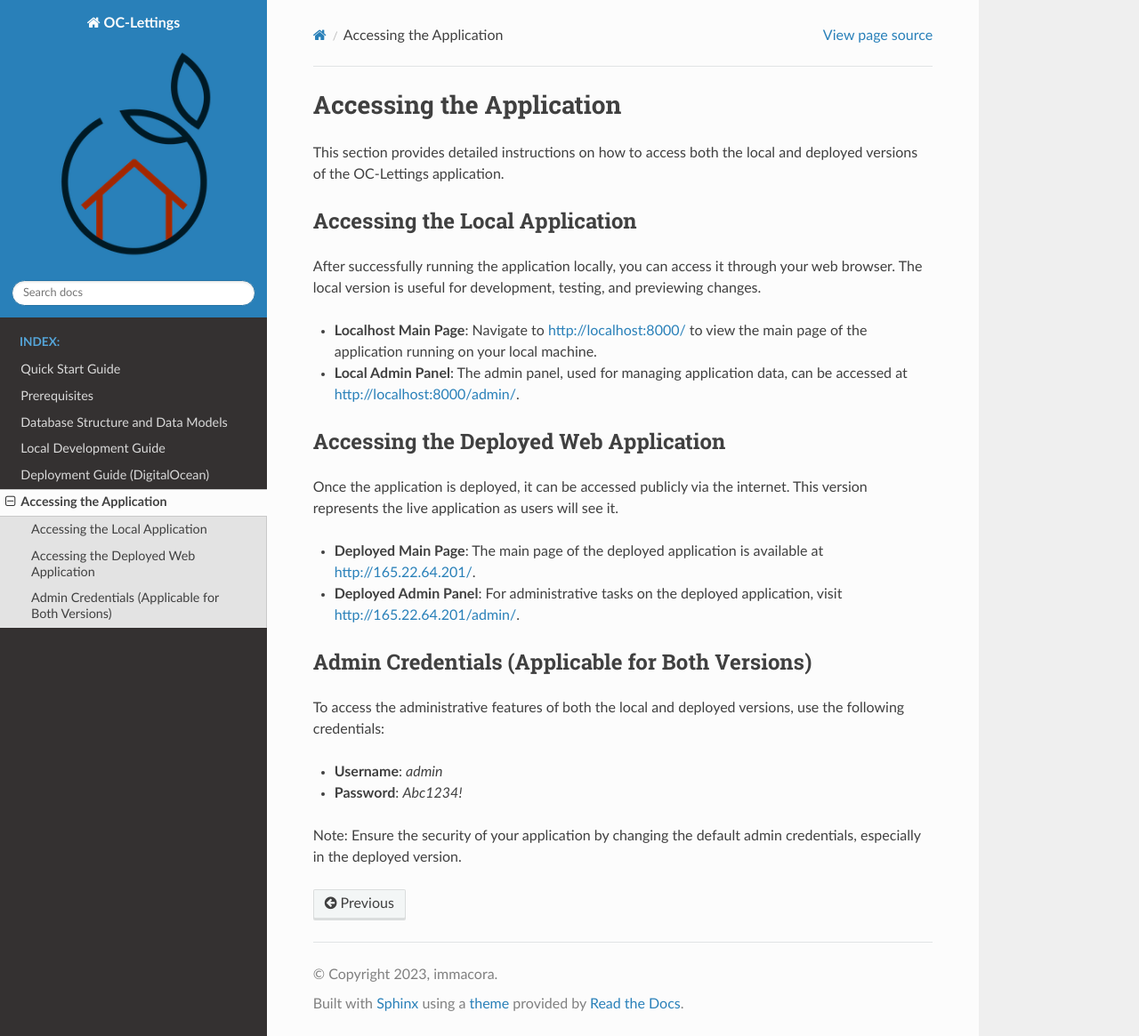
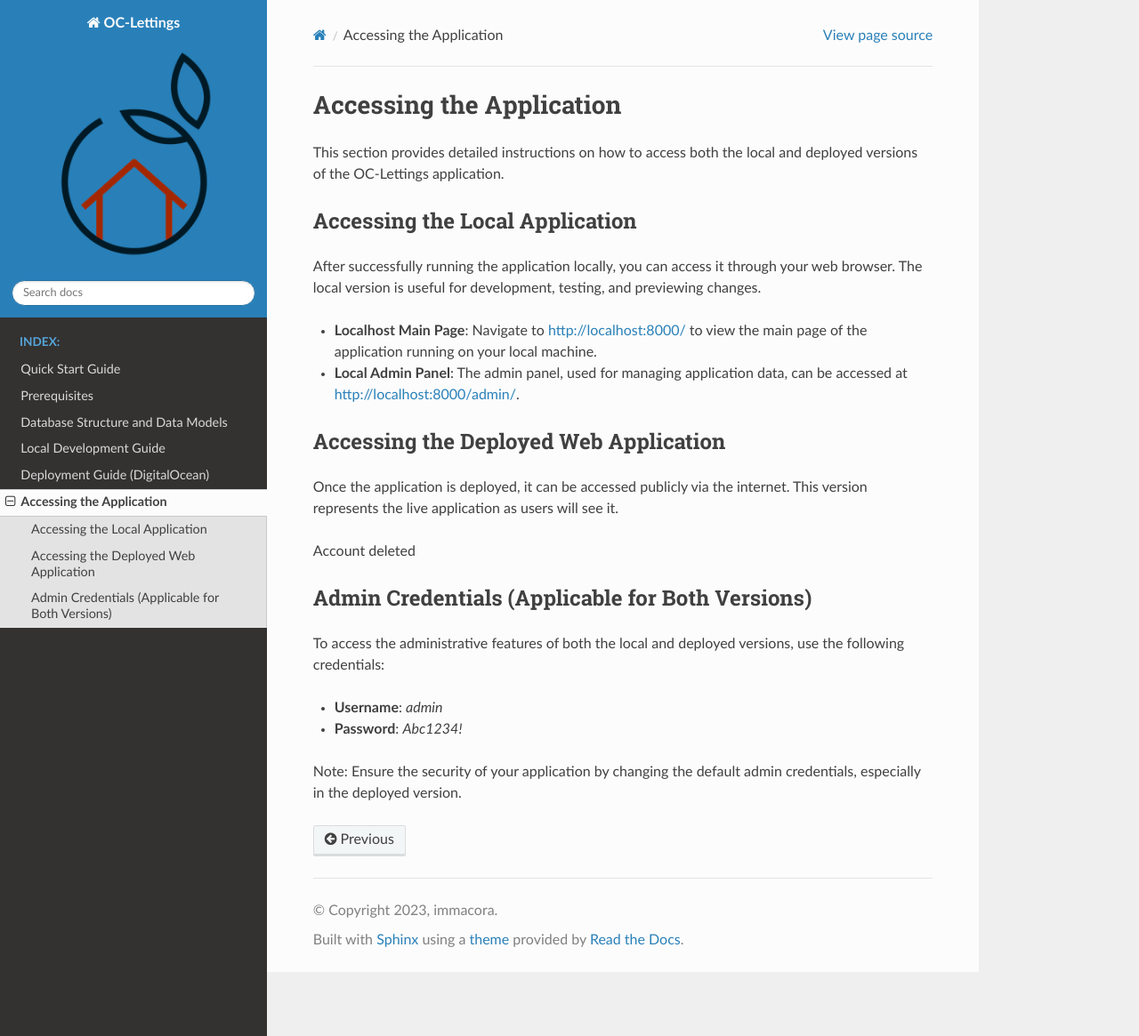
Before and after one commit to immacora/OpenclassroomsProject13, a Sphinx documentation site: the page built from doc/application_access.rst, in a window 1280 px wide and 1165 px high. Shown: the whole window at 89% size. Built offline with Sphinx 7.4.7 and the Read the Docs theme 2.0.0, drawn with Linux system fonts in a browser that asks for light colours.

Commit message:
Update application_access.rst

```diff
--- a/doc/application_access.rst
+++ b/doc/application_access.rst
@@ -16,8 +16,7 @@
 
 Once the application is deployed, it can be accessed publicly via the internet. This version represents the live application as users will see it.
 
-- **Deployed Main Page**: The main page of the deployed application is available at `http://165.22.64.201/ <http://165.22.64.201/>`_.
-- **Deployed Admin Panel**: For administrative tasks on the deployed application, visit `http://165.22.64.201/admin/ <http://165.22.64.201/admin/>`_.
+Account deleted
 
 Admin Credentials (Applicable for Both Versions)
 ------------------------------------------------
```
